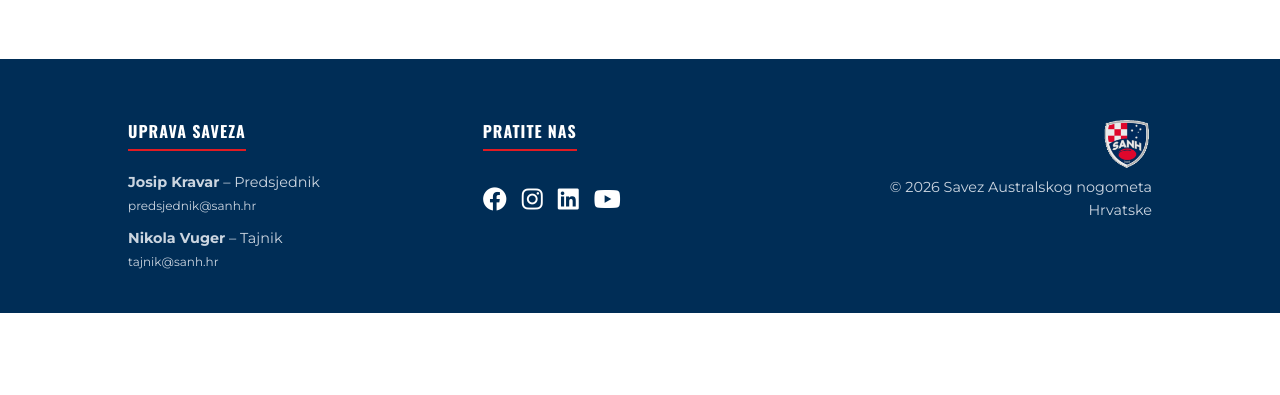
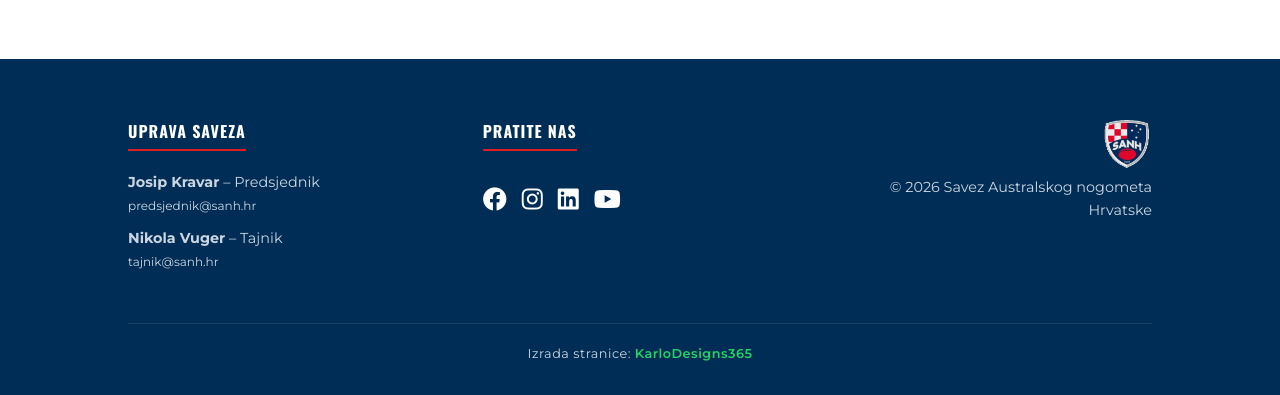
Before and after one commit to karlodesigns365/sanh, a plain HTML site: page index.html in a window 1280 px wide. Shown: the part 3377-3772 px from the top of the page. Before the commit the page ends 3690 px from the top, so only its background shows below. Drawn offline with nearby package versions, Linux system fonts and the light colour scheme.

Commit message:
Add files via upload

```diff
--- a/index.html
+++ b/index.html
@@ -151,6 +151,26 @@
     overflow-x: hidden; /* Sprječava bježanje stranice lijevo-desno */
     -webkit-overflow-scrolling: touch; /* Prisiljava iOS na glatko "momentum" skrolanje */
 	}
+	/* --- STIL ZA KARLODESIGNS365 POTPIS --- */
+        .developer-credits {
+            margin-top: 40px;
+            padding-top: 20px;
+            border-top: 1px solid rgba(255, 255, 255, 0.1);
+            text-align: center;
+            font-size: 0.8rem;
+            color: #cbd5e0;
+            letter-spacing: 0.5px;
+        }
+        .developer-credits a {
+            color: #25D366; /* Prepoznatljiva WhatsApp zelena */
+            text-decoration: none;
+            font-weight: 600;
+            transition: 0.3s;
+        }
+        .developer-credits a:hover {
+            color: #ffffff;
+            text-shadow: 0 0 8px rgba(37, 211, 102, 0.6);
+        }
     </style>
 </head>
 <body>
@@ -267,6 +287,10 @@
             <p id="footer-copy">© 2026 Savez Australskog nogometa Hrvatske</p>
         </div>
     </div>
+
+    <div class="developer-credits">
+        Izrada stranice: <a href="https://wa.me/385917808123" target="_blank" rel="noopener noreferrer">KarloDesigns365</a>
+    </div>
 </footer>
 
 <script src="https://unpkg.com/aos@2.3.1/dist/aos.js"></script>
```
